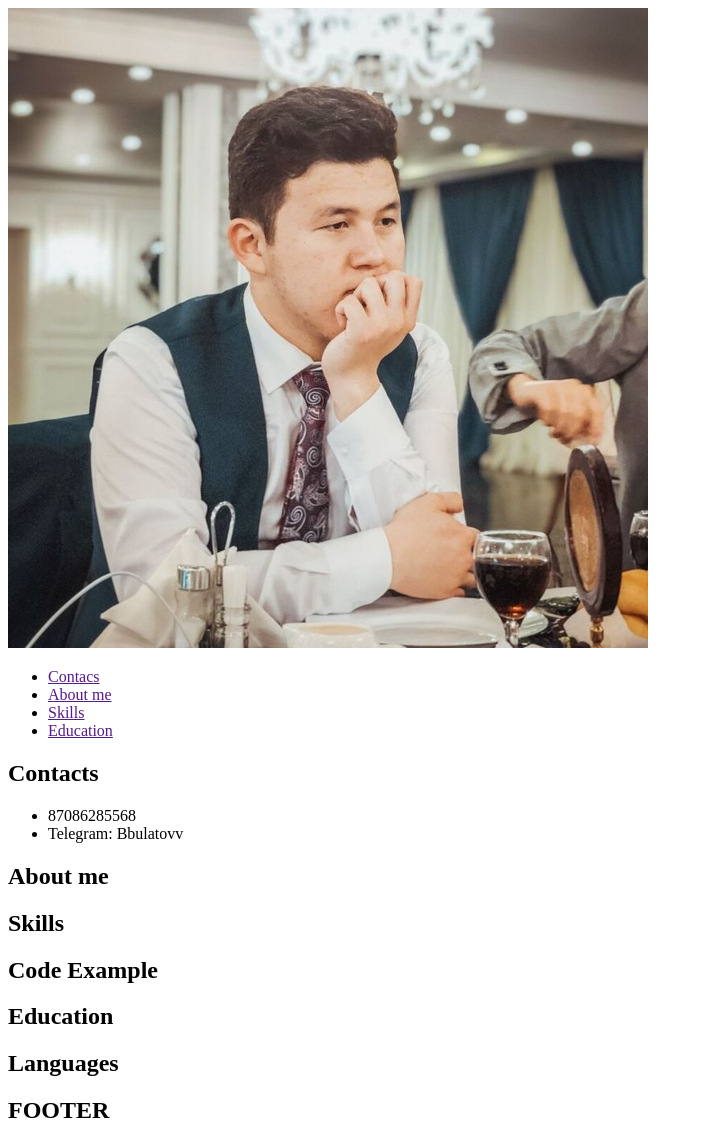
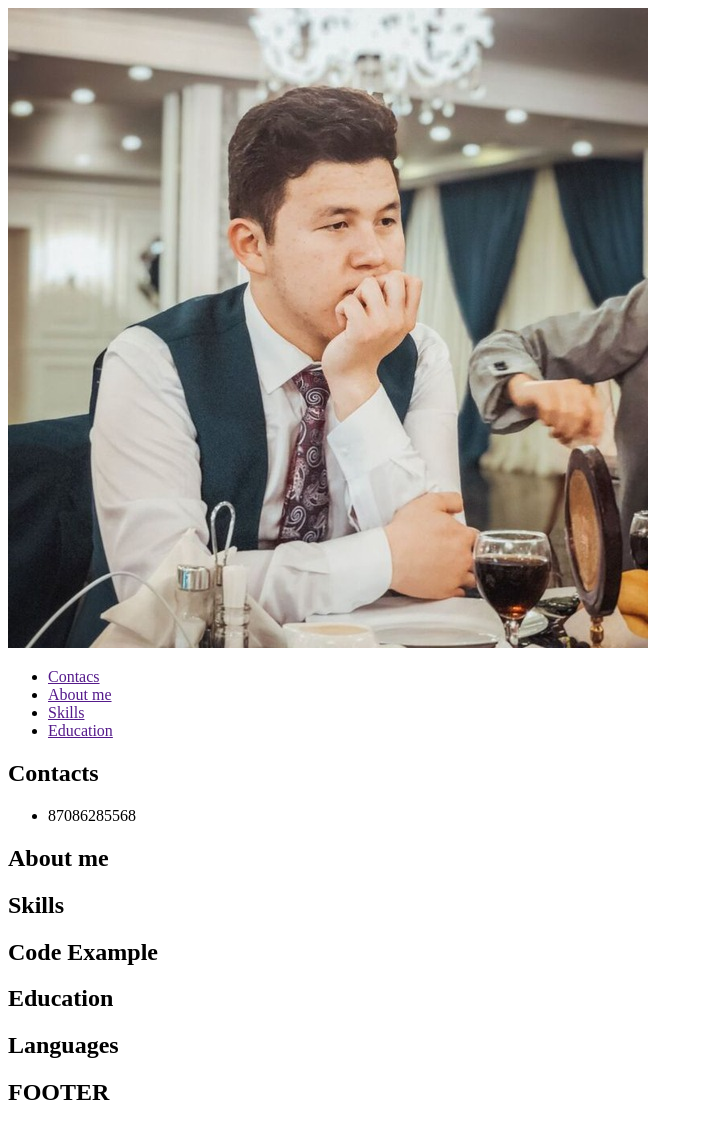
Before and after one commit to Bbulatovv/rsschool-cv, a plain HTML site: page index.html in a window 1280 px wide. Shown: the whole page, without its empty margins (0-703 px from the left). Drawn offline with Linux system fonts and the light colour scheme.

Commit message:
feat: updated html, css and img

```diff
--- a/index.html
+++ b/index.html
@@ -25,7 +25,6 @@
         </h2>
         <ul>
             <li>87086285568</li>
-            <li>Telegram: Bbulatovv</li>
         </ul>
     </section>
 
```
